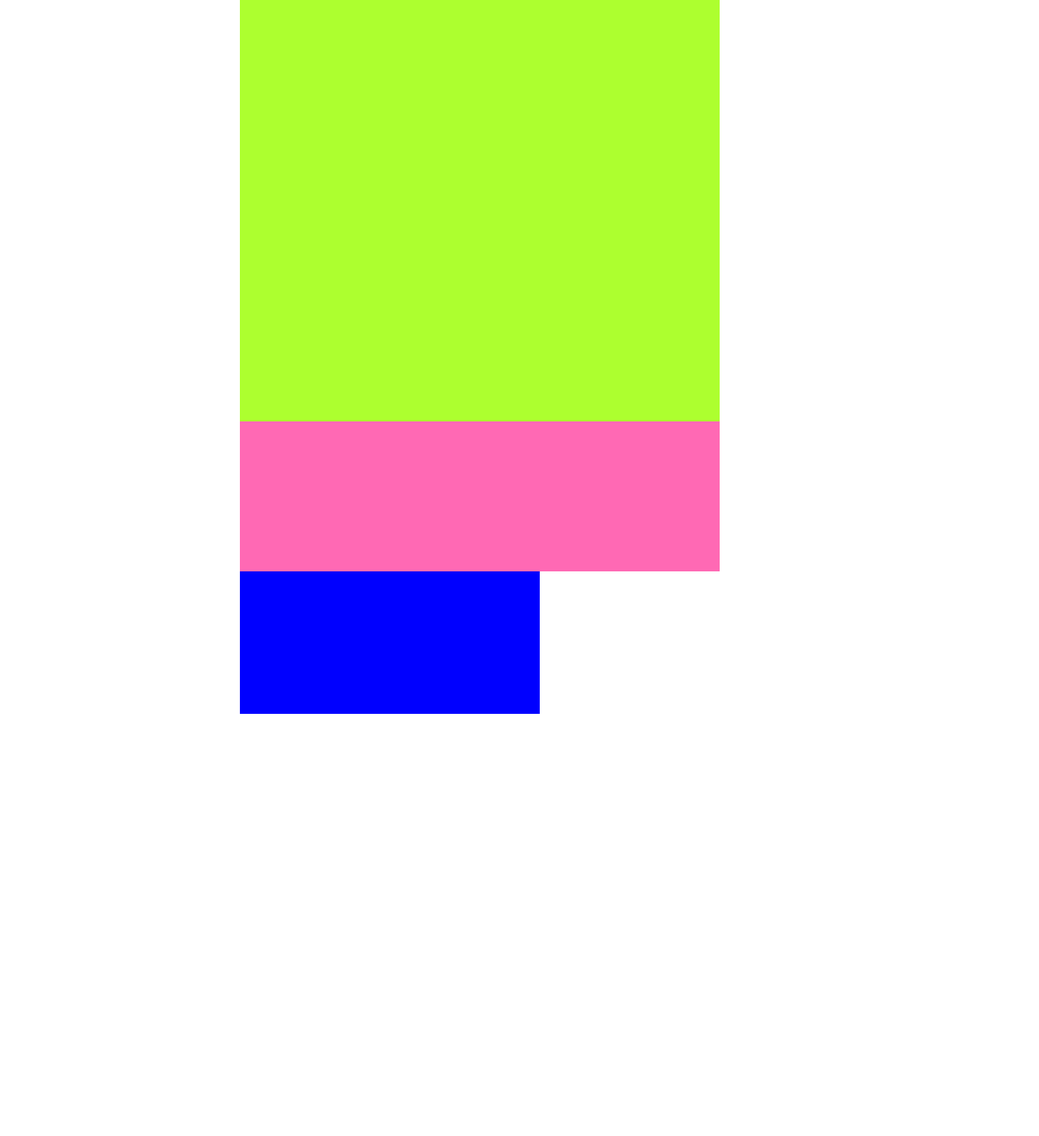
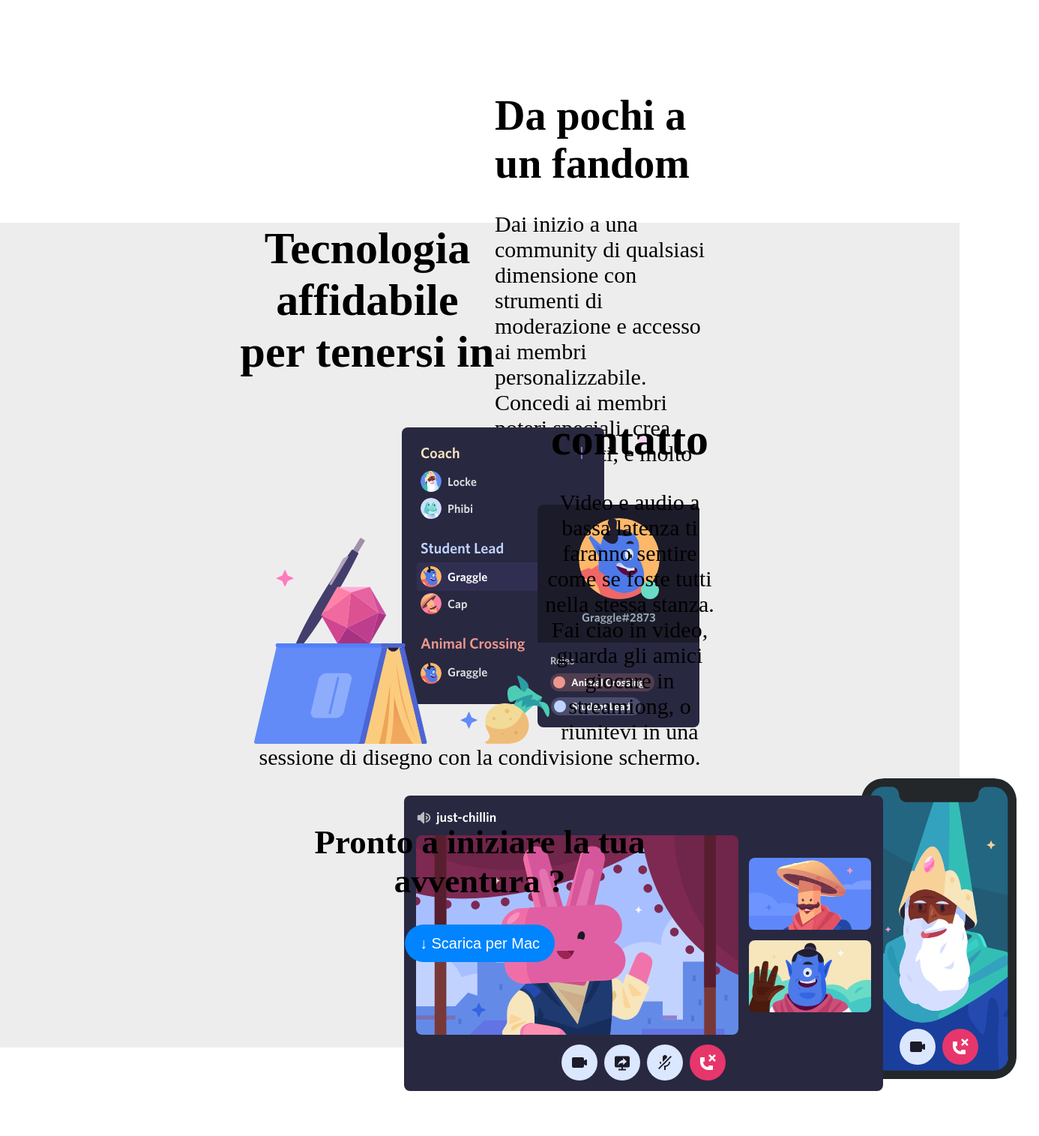
Before and after one commit to gaianacheli/htmlcss-discord, a plain HTML site: page index.html in a window 1280 px wide. Shown: the part 3255-4770 px from the top of the page at 75% size, 1386 px wide, since content can reach past the window. Before the commit the page ends 4237 px from the top, so only its background shows below. Drawn offline with Linux system fonts and the light colour scheme.

Commit message:
header terminato

```diff
--- a/css/style.css
+++ b/css/style.css
@@ -151,14 +151,15 @@ li{
 }
 .quarto {
     position: relative;
-    height: 400px;
+    height:  565px;
     margin-top: 30px;
+
 
 }
 .immagine2{
     height: 400px;
     width: 400px;
-    background-color: blue;
+
     margin-left: 320px;
     float: left;
     margin-bottom: 30px;
@@ -166,10 +167,16 @@ li{
 .text2{
     height: 400px;
     width: 300px;
-    background-color:blueviolet;
     float: right;
     margin-right: 320px;
     margin-bottom: 30px;
+}
+.text2 h1 {
+    font-size: 56px;
+    margin-bottom: 2rem;
+}
+.text2 p {
+    font-size: 30px;
 }
 .quinto {
     position: relative;
@@ -177,23 +184,45 @@ li{
     margin-top: 30px;
 
 }
+.background {
+    background-color: rgba(177, 174, 174, 0.219);
+}
 .intestazione {
     height: 200px;
+    margin-top: 400px;
     margin-left: 320px;
     margin-right: 320px;
-    background-color: darkgrey;
+    margin-bottom: 200px;
+    text-align: center;
+    font-size: 30px;
+
 }
-
+.intestazione h1 {
+    padding-bottom: 2rem;
+}
 .schermo{
     height: 600px;
     margin-left: 320px;
     margin-right: 320px;
-    background-color: greenyellow;
+    padding-left: 15%;
+}
+
+.scarica {
+    height: 300px;
+    margin-left: 320px;
+    margin-right: 320px;
+    text-align: center;
+    font-size: 30px;
 
 }
-.scarica {
-    height: 200px;
-    margin-left: 320px;
-    margin-right: 320px;
-    background-color: hotpink;
+.button {
+    margin-top: 2rem;
+    height: 50px;
+    width: 200px;
+    color: white;
+    font-size: 20px;
+    border-radius: 40px;
+    border-color: transparent;
+    background-color: rgb(0, 132, 255);
+
 }
--- a/index.html
+++ b/index.html
@@ -34,7 +34,7 @@
               <button class="bottone2">Apri Discord nel tuo browser</button>
          </div>
      </div>
-
+    </header>
         <main>
           <div class="secondo">
              <div class="immagine">
@@ -60,42 +60,53 @@
         </div>
           <div class="quarto">
             <div class="text2">
-
+               <h1>Da pochi a un fandom</h1>
+               <p>Dai inizio a una community di qualsiasi dimensione con strumenti di moderazione e accesso ai membri personalizzabile.
+                   Concedi ai membri poteri speciali, crea canali privati, e molto altro.
+               </p>
             </div>
             <div class="immagine2">
+                <img src="./img/item3.svg" alt="">
 
             </div>
           </div>
-          <div class="quinto">
-              <div class="intestazione">
+          <div class="background">
+             <div class="quinto">
+                <div class="intestazione">
+                    <h1>Tecnologia affidabile per tenersi in contatto</h1>
+                    <p>Video e audio a bassa latenza ti faranno sentire come se foste tutti nella stessa stanza. Fai ciao in video, guarda gli amici giocare in streamiong, o riunitevi in una sessione di disegno con la condivisione schermo. </p>
 
+
+                </div>
               </div>
-
               <div class="sesto">
                   <div class="schermo">
-
+                     <img src="./img/item4-big.svg" alt="schermi telefono e computer in video chiamata">
                   </div>
-              </div>
+               </div>
 
               <div class="settimo">
                <div class="scarica">
+                   <h2>Pronto a iniziare la tua avventura ?</h2>
+                   <button class="button">&downarrow; Scarica per Mac</button>
 
                </div>
               </div>
+            </div>
+
+        </main>
+
+        <footer>
+
+        </footer>
 
 
 
 
 
 
-        </main>
 
 
 
-
-
-
-    </header>
-
 </body>
 </html>
```
